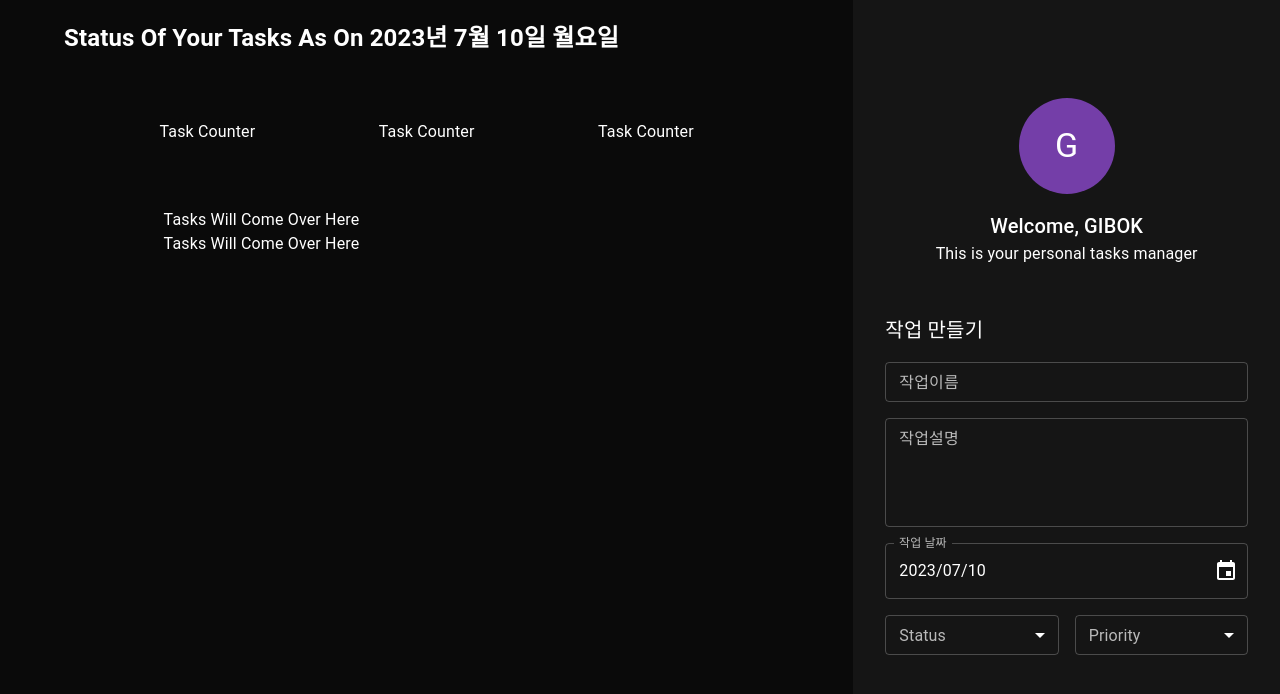
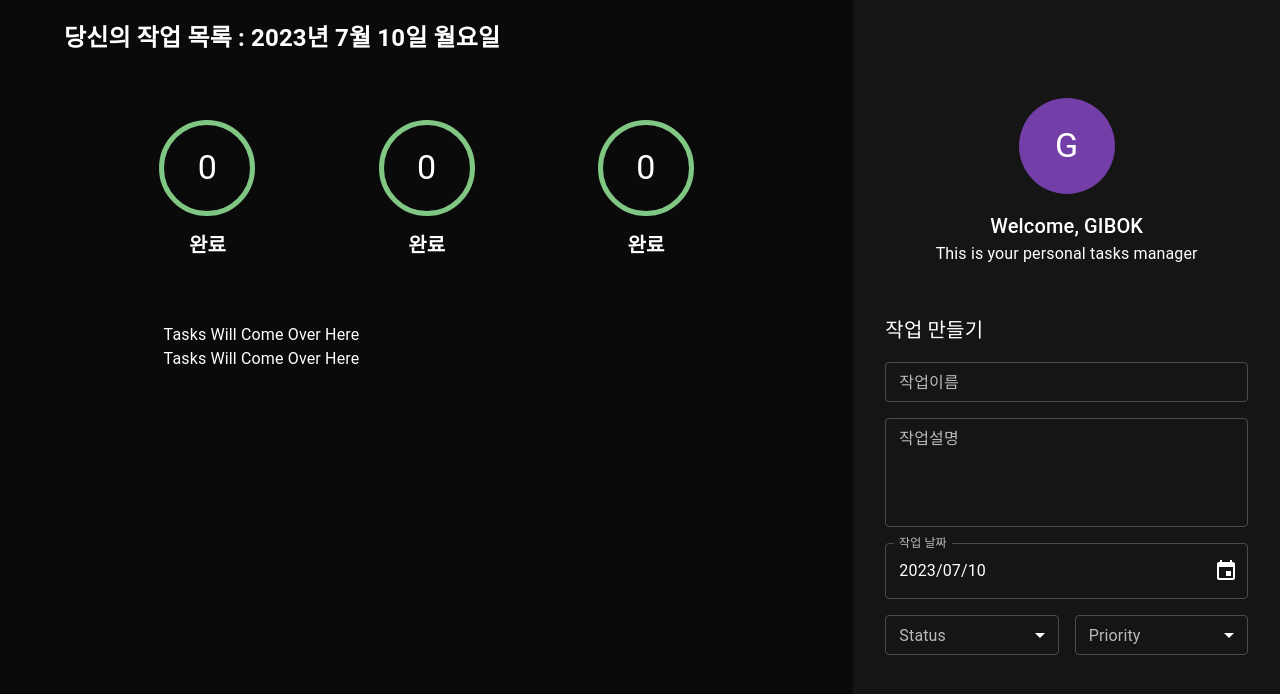
Before and after one commit to sgl7955/todo-react, a React (Create React App) app: page / in a window 1280 px wide. Shown: the top 694 px of the page. Built offline with nearby package versions, Linux system fonts and the light colour scheme.

Commit message:
작업목록 layout 및 동적데이터

```diff
--- a/src/components/taskArea/taskArea.tsx
+++ b/src/components/taskArea/taskArea.tsx
@@ -1,5 +1,6 @@
 import { Box, Grid } from '@mui/material';
 import React, { FC, ReactElement } from 'react';
+import { TaskCounter } from '../taskCounter/taskCounter';
 
 import { format } from 'date-fns';
 import { ko } from 'date-fns/locale';
@@ -9,7 +10,7 @@ export const TaskArea: FC = (): ReactElement => {
     <Grid item md={8} px={4}>
       <Box mb={8} px={4}>
         <h2>
-          Status Of Your Tasks As On{' '}
+          당신의 작업 목록 : {' '}
           {format(new Date(), 'PPPP', { locale: ko })}
         </h2>
       </Box>
@@ -28,9 +29,9 @@ export const TaskArea: FC = (): ReactElement => {
           xs={12}
           mb={8}
         >
-          <Box>Task Counter</Box>
-          <Box>Task Counter</Box>
-          <Box>Task Counter</Box>
+          <TaskCounter />
+          <TaskCounter />
+          <TaskCounter />
         </Grid>
         <Grid
           item
--- /dev/null
+++ b/src/components/taskCounter/helpers/emitCorrectBorderColor.ts
@@ -0,0 +1,15 @@
+import { Status } from '../../createTaskForm/enums/Status';
+import { TaskCounterStatusType } from '../interfaces/ITaskCounter';
+
+export const emitCorrectBorderColor = (
+  status: TaskCounterStatusType,
+): string => {
+  switch (status) {
+    case Status.todo:
+      return 'error.light';
+    case Status.inProgress:
+      return 'warning.light';
+    case Status.completed:
+      return 'success.light';
+  }
+};
--- /dev/null
+++ b/src/components/taskCounter/helpers/emitCorrectLabel.ts
@@ -0,0 +1,15 @@
+import { Status } from '../../createTaskForm/enums/Status';
+import { TaskCounterStatusType } from '../interfaces/ITaskCounter';
+
+export const emitCorrectLabel = (
+  status: TaskCounterStatusType,
+): string => {
+  switch (status) {
+    case Status.todo:
+      return `할 일`;
+    case Status.inProgress:
+      return '진행중';
+    case Status.completed:
+      return '완료';
+  }
+};
--- /dev/null
+++ b/src/components/taskCounter/interfaces/ITaskCounter.ts
@@ -0,0 +1,11 @@
+import { Status } from '../../createTaskForm/enums/Status';
+
+export type TaskCounterStatusType =
+  | Status.todo
+  | Status.inProgress
+  | Status.completed;
+
+export interface ITaskCounter {
+  count?: number;
+  status?: TaskCounterStatusType;
+}
--- /dev/null
+++ b/src/components/taskCounter/taskCounter.tsx
@@ -0,0 +1,59 @@
+import { Avatar, Box, Typography } from '@mui/material';
+import React, { FC, ReactElement } from 'react';
+
+import { ITaskCounter } from './interfaces/ITaskCounter';
+import PropTypes from 'prop-types';
+import { Status } from '../createTaskForm/enums/Status';
+import { emitCorrectBorderColor } from './helpers/emitCorrectBorderColor';
+import { emitCorrectLabel } from './helpers/emitCorrectLabel';
+
+export const TaskCounter: FC<ITaskCounter> = (
+  props,
+): ReactElement => {
+  //  Destructure props
+  const { status = Status.completed, count = 0 } = props;
+  return (
+    <>
+      <Box
+        display="flex"
+        flexDirection="column"
+        justifyContent="center"
+        alignItems="center"
+      >
+        <Avatar
+          sx={{
+            backgroundColor: 'transparent',
+            border: '5px solid',
+            width: '96px',
+            height: '96px',
+            marginBottom: '16px',
+            borderColor: `${emitCorrectBorderColor(
+              status,
+            )}`,
+          }}
+        >
+          <Typography color="#ffffff" variant="h4">
+            {count}
+          </Typography>
+        </Avatar>
+        <Typography
+          color="#ffffff"
+          fontWeight="bold"
+          fontSize="20px"
+          variant="h5"
+        >
+          {emitCorrectLabel(status)}
+        </Typography>
+      </Box>
+    </>
+  );
+};
+
+TaskCounter.propTypes = {
+  count: PropTypes.number,
+  status: PropTypes.oneOf([
+    Status.todo,
+    Status.inProgress,
+    Status.completed,
+  ]),
+};
```
